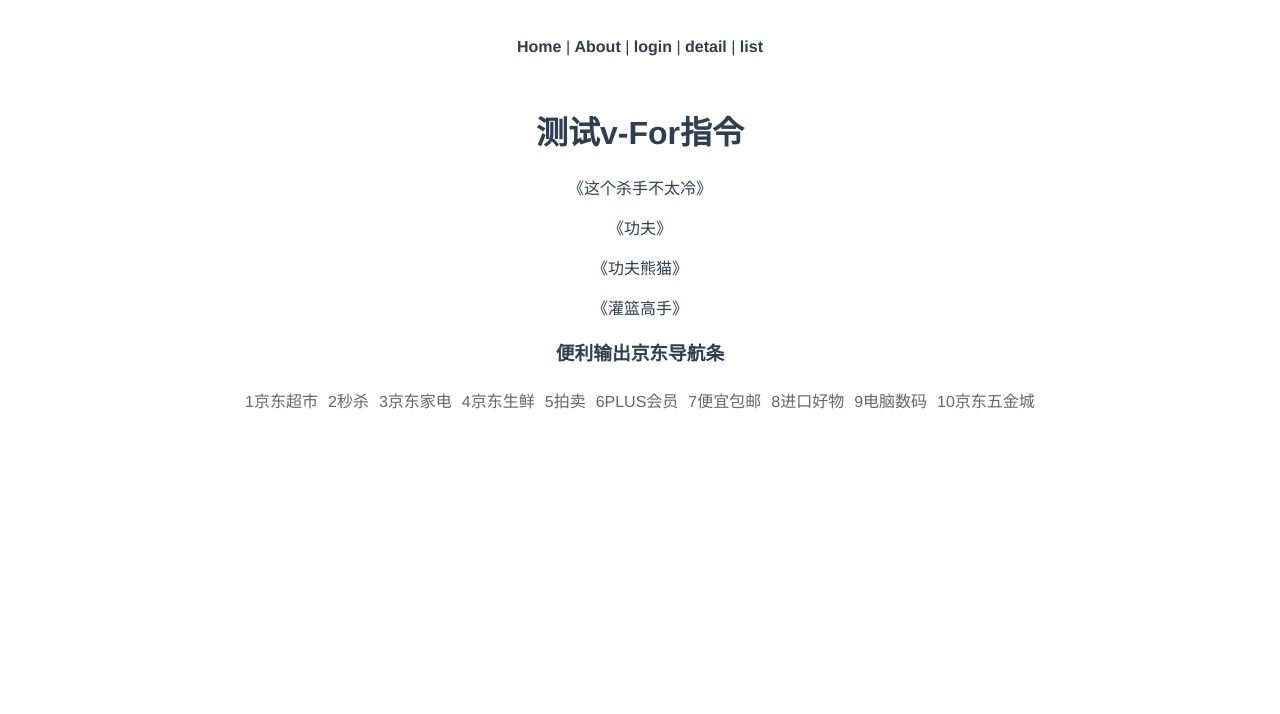
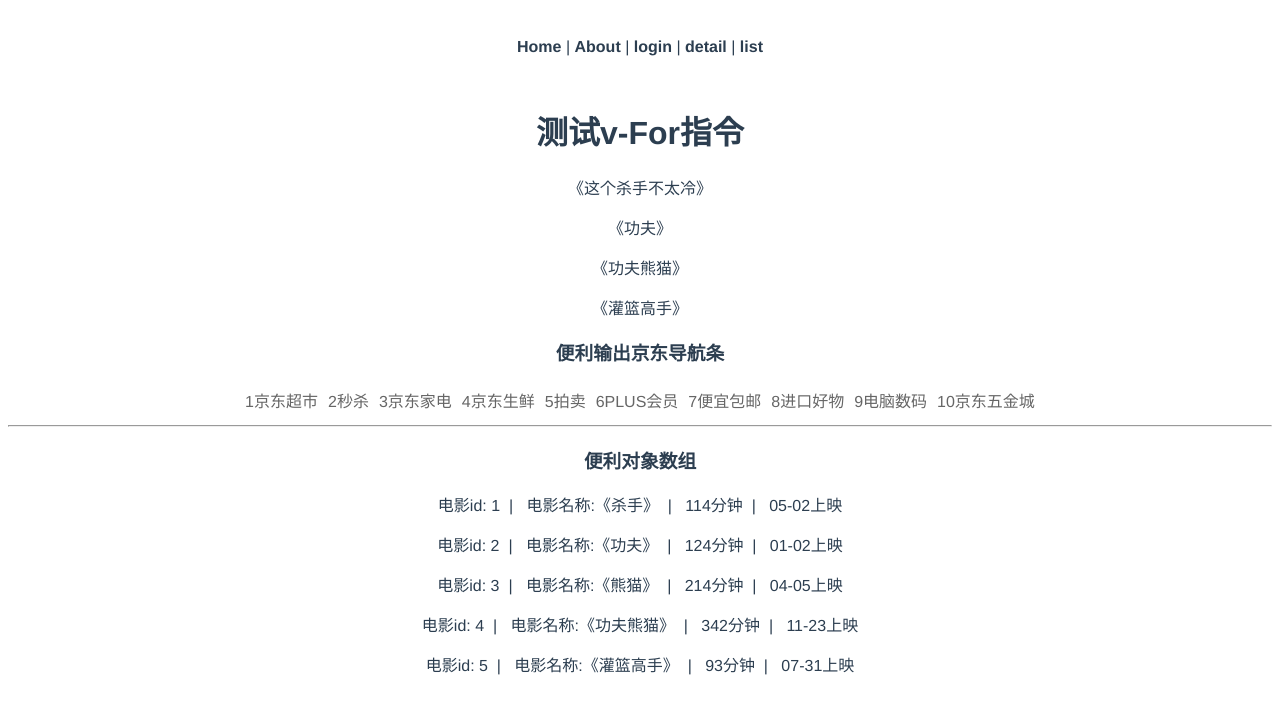
Before and after one commit to xingchennnn/my, a Vue app: page /for in a window 1280 px wide. Shown: the top 714 px of the page. Built offline with nearby package versions, Linux system fonts and the light colour scheme.

Commit message:
上完了

```diff
--- a/src/views/for.vue
+++ b/src/views/for.vue
@@ -8,9 +8,20 @@
 
     <h3>便利输出京东导航条</h3>
     <div class="tabs">
-      <div v-for="k,i in tabs"  :key="k">{{i+1}}{{k}}</div>
+      <div v-for="k,i in tabs"  :key="i">{{i+1}}{{k}}</div>
       <!-- <div>秒杀</div> -->
     </div>
+    <hr>
+    <h3>便利对象数组</h3>
+    <p v-for="eid,i in movies" :key="i">
+      电影id: {{eid.id}}&nbsp;&nbsp;|&nbsp;&nbsp;
+      电影名称:《{{eid.name}}》&nbsp;&nbsp;|&nbsp;&nbsp;
+      {{eid.duration}}分钟&nbsp;&nbsp;|&nbsp;&nbsp;
+      {{eid.showingon}}上映
+    </p>
+
+
+
   </div>
 </template>
 
@@ -19,7 +30,14 @@
     data() {
       return {
         names: ['这个杀手不太冷' , '功夫' , '功夫熊猫' , '灌篮高手'],
-        tabs:['京东超市' , '秒杀' ,'京东家电','京东生鲜','拍卖','PLUS会员','便宜包邮','进口好物','电脑数码','京东五金城']
+        tabs:['京东超市' , '秒杀' ,'京东家电','京东生鲜','拍卖','PLUS会员','便宜包邮','进口好物','电脑数码','京东五金城'],
+        movies:[
+          {id:1 , name:'杀手' , duration:114 , showingon:'05-02'},
+          {id:2 , name:'功夫' , duration:124 , showingon:'01-02'},
+          {id:3 , name:'熊猫' , duration:214 , showingon:'04-05'},
+          {id:4 , name:'功夫熊猫' , duration:342 , showingon:'11-23'},
+          {id:5 , name:'灌篮高手' , duration:93 , showingon:'07-31'},
+        ],
       }
     },
   }
```
